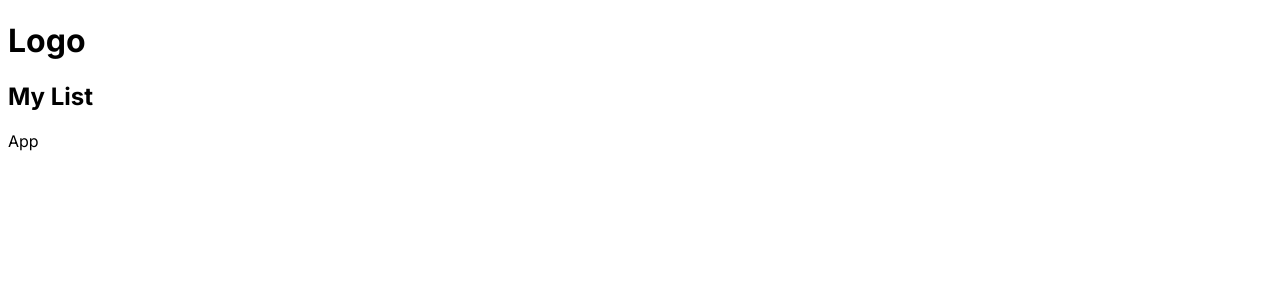
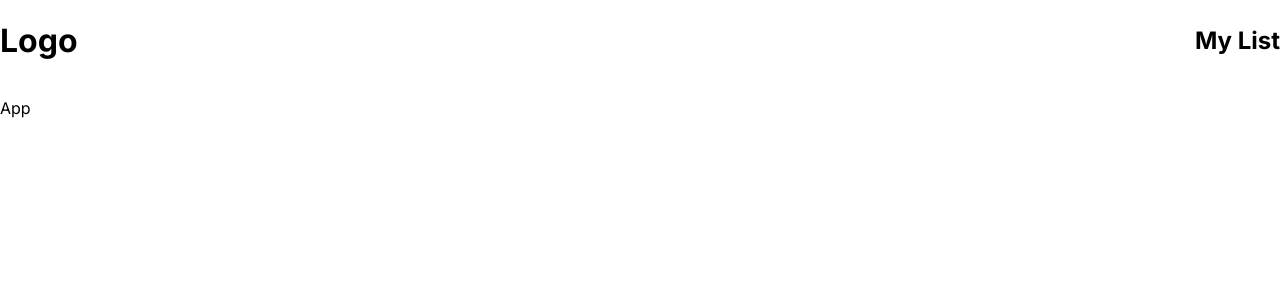
Before and after one commit to chris-fisherman/movie_review_app_wdd330_final_project, a React (Vite) app: page / in a window 1280 px wide. Shown: the top 300 px of the page. Built offline with nearby package versions, Linux system fonts and the light colour scheme.

Commit message:
Header Main Organized

```diff
--- a/src/css/Header.css
+++ b/src/css/Header.css
@@ -0,0 +1,6 @@
+#headerMain-container {
+    display: flex;
+    flex-direction: row;
+    align-items: center;
+    justify-content: space-between;
+}
--- a/src/css/main.css
+++ b/src/css/main.css
@@ -1,3 +1,7 @@
 * {
     font-family: "Inter", sans-serif;
 }
+
+body {
+    margin: 0;
+}
```
